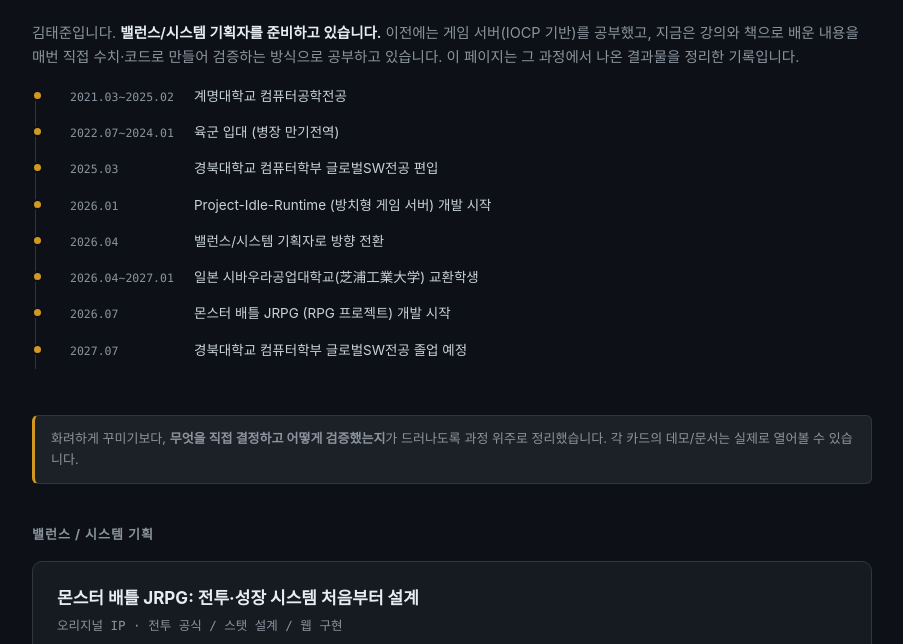
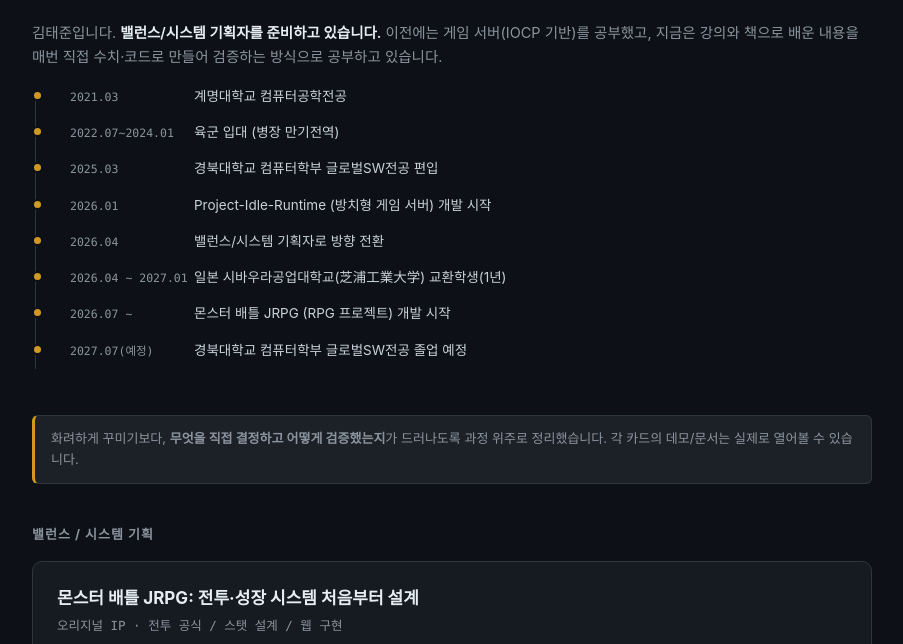
Before and after one commit to Hellobot99/balance-design-portfolio, a plain HTML site: page index.html in a window 1280 px wide. Shown: the part 123-767 px from the top of the page, without its empty margins (188-1091 px from the left). Drawn offline with Linux system fonts and the light colour scheme.

Commit message:
Refine timeline dates and descriptions in index.html
Updated timeline entries for clarity and consistency.

```diff
--- a/index.html
+++ b/index.html
@@ -102,18 +102,17 @@
   <div class="intro">
     김태준입니다. <b>밸런스/시스템 기획자를 준비하고 있습니다.</b> 이전에는 게임 서버(IOCP 기반)를 공부했고,
     지금은 강의와 책으로 배운 내용을 매번 직접 수치·코드로 만들어 검증하는 방식으로 공부하고 있습니다.
-    이 페이지는 그 과정에서 나온 결과물을 정리한 기록입니다.
   </div>
 
   <ul class="timeline">
-    <li><span class="timeline-date">2021.03~2025.02</span>계명대학교 컴퓨터공학전공</li>
+    <li><span class="timeline-date">2021.03</span>계명대학교 컴퓨터공학전공</li>
     <li><span class="timeline-date">2022.07~2024.01</span>육군 입대 (병장 만기전역)</li>
     <li><span class="timeline-date">2025.03</span>경북대학교 컴퓨터학부 글로벌SW전공 편입</li>
     <li><span class="timeline-date">2026.01</span>Project-Idle-Runtime (방치형 게임 서버) 개발 시작</li>
     <li><span class="timeline-date">2026.04</span>밸런스/시스템 기획자로 방향 전환</li>
-    <li><span class="timeline-date">2026.04~2027.01</span>일본 시바우라공업대학교(芝浦工業大学) 교환학생</li>
-    <li><span class="timeline-date">2026.07</span>몬스터 배틀 JRPG (RPG 프로젝트) 개발 시작</li>
-    <li><span class="timeline-date">2027.07</span>경북대학교 컴퓨터학부 글로벌SW전공 졸업 예정</li>
+    <li><span class="timeline-date">2026.04 ~ 2027.01</span>일본 시바우라공업대학교(芝浦工業大学) 교환학생(1년)</li>
+    <li><span class="timeline-date">2026.07 ~ </span>몬스터 배틀 JRPG (RPG 프로젝트) 개발 시작</li>
+    <li><span class="timeline-date">2027.07(예정)</span>경북대학교 컴퓨터학부 글로벌SW전공 졸업 예정</li>
   </ul>
 
   <div class="note">
```
